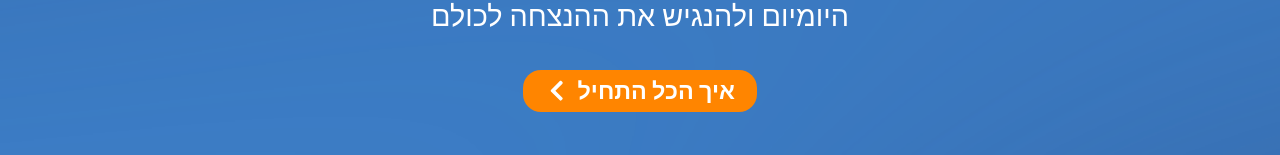
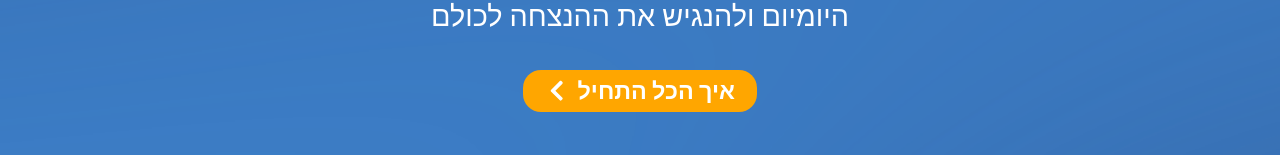
Before and after one commit to RonMordo/lezichram, a React (Vite) app: page / in a window 1280 px wide. Shown: the part 394-549 px from the top of the page. Built offline with nearby package versions, Linux system fonts and the light colour scheme.

Commit message:
Button color change.

```diff
--- a/src/styles/global.css
+++ b/src/styles/global.css
@@ -187,7 +187,7 @@ input {
   justify-content: center;
   gap: 0.5rem;
 
-  background-color: #ff8500;
+  background-color: rgb(255, 166, 0);
   border: none;
   font-family: "Rubik", sans-serif;
   font-size: 1.3rem;
```
